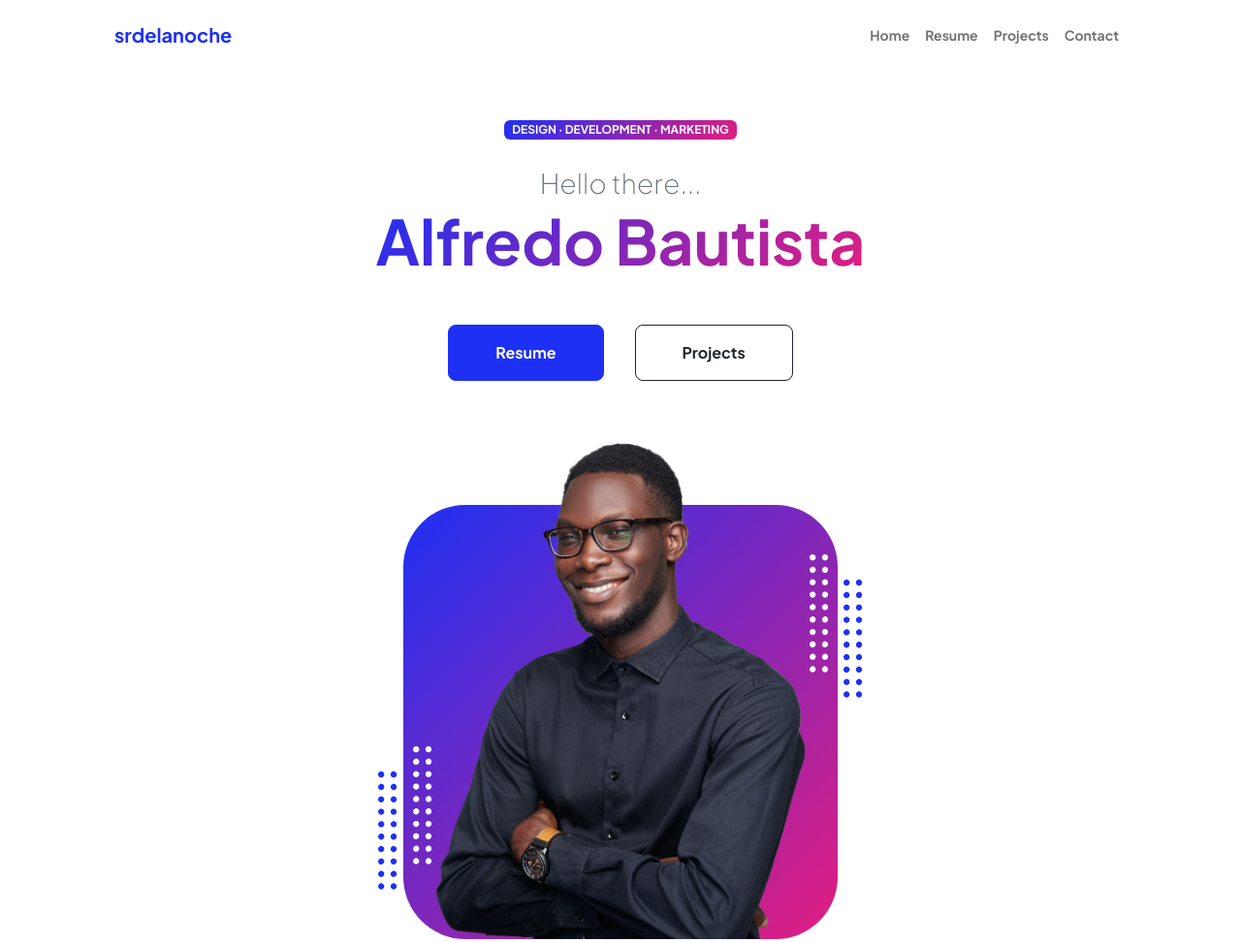
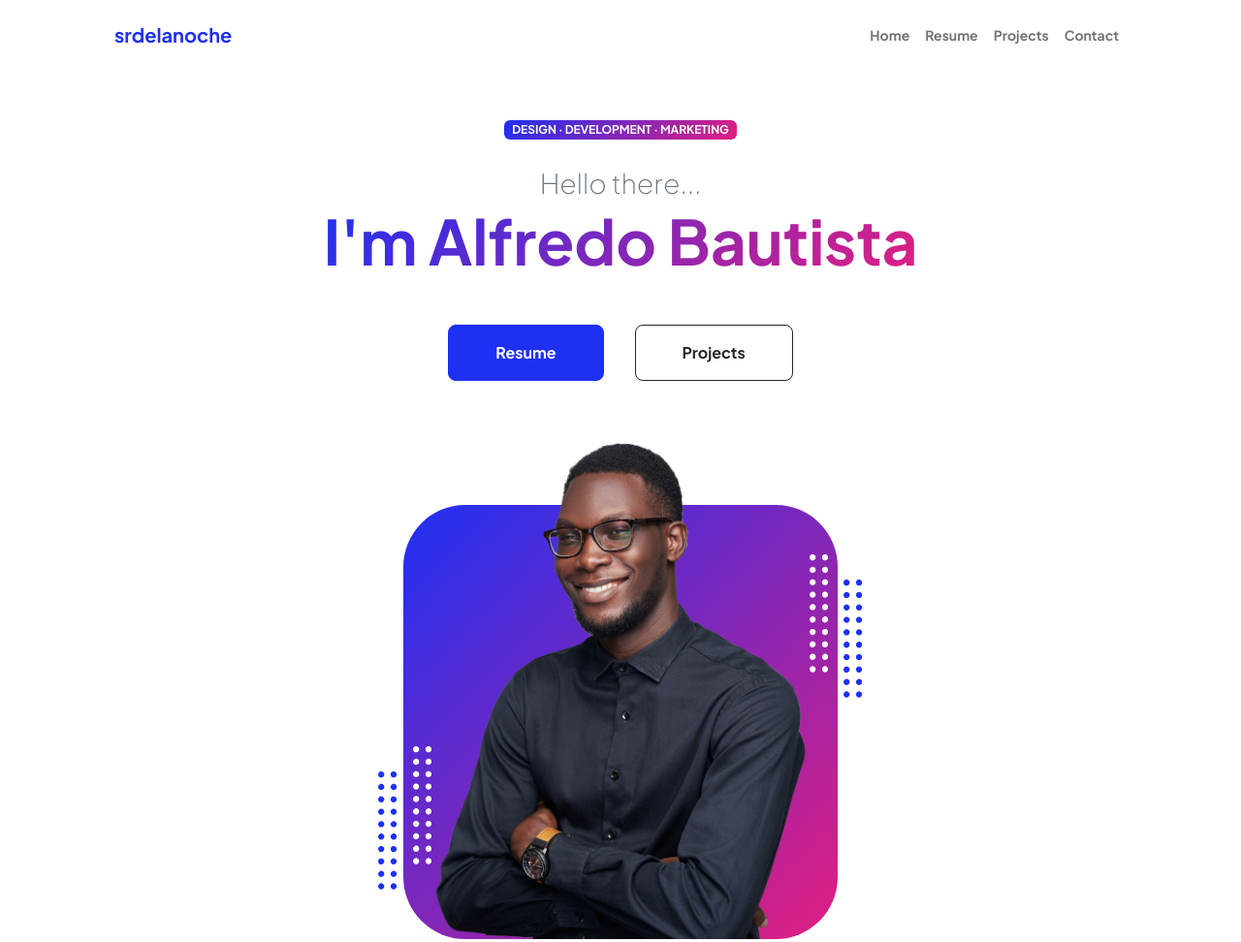
Before and after one commit to Deivid182/elsrdelanoche.github.io, a website: page dist/index.html in a window 1280 px wide. Shown: the top 972 px of the page at 97% size. Drawn offline with nearby package versions, Linux system fonts and the light colour scheme.

Commit message:
Update index.html

```diff
--- a/dist/index.html
+++ b/dist/index.html
@@ -43,7 +43,7 @@
                             <div class="text-center text-xxl-start">
                                 <div class="badge bg-gradient-primary-to-secondary text-white mb-4"><div class="text-uppercase">Design &middot; Development &middot; Marketing</div></div>
                                 <div class="fs-3 fw-light text-muted">Hello there...</div>
-                                <h1 class="display-3 fw-bolder mb-5"><span class="text-gradient d-inline">Alfredo Bautista</span></h1>
+                                <h1 class="display-3 fw-bolder mb-5"><span class="text-gradient d-inline">I'm Alfredo Bautista</span></h1>
                                 <div class="d-grid gap-3 d-sm-flex justify-content-sm-center justify-content-xxl-start mb-3">
                                     <a class="btn btn-primary btn-lg px-5 py-3 me-sm-3 fs-6 fw-bolder" href="resume.html">Resume</a>
                                     <a class="btn btn-outline-dark btn-lg px-5 py-3 fs-6 fw-bolder" href="projects.html">Projects</a>
```
